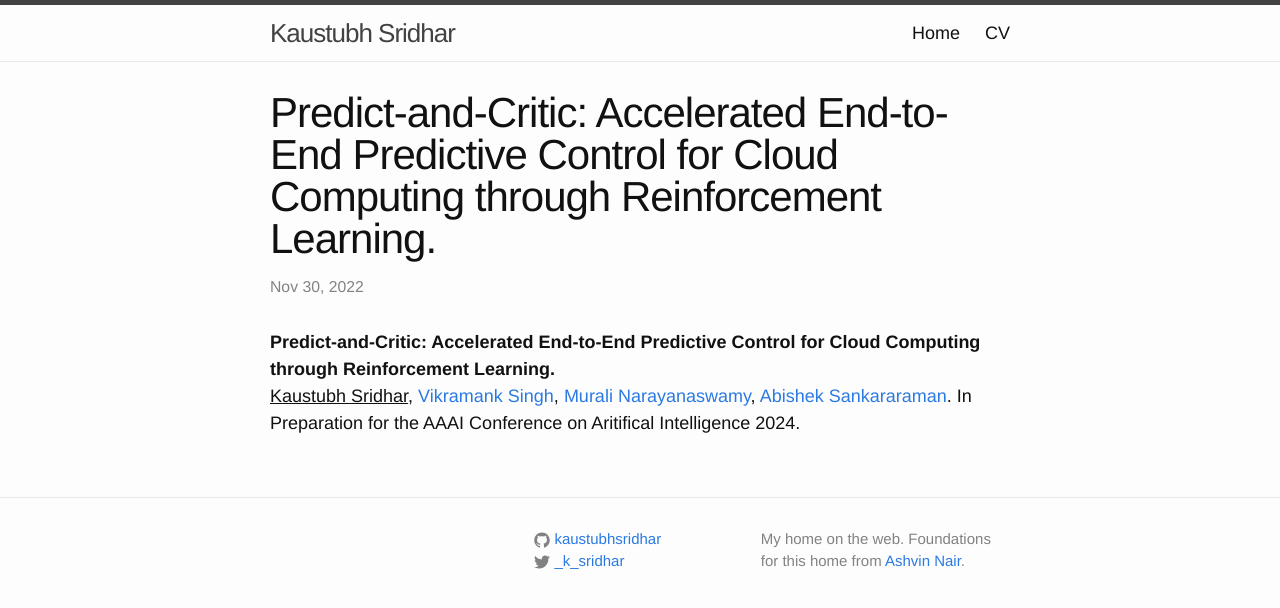
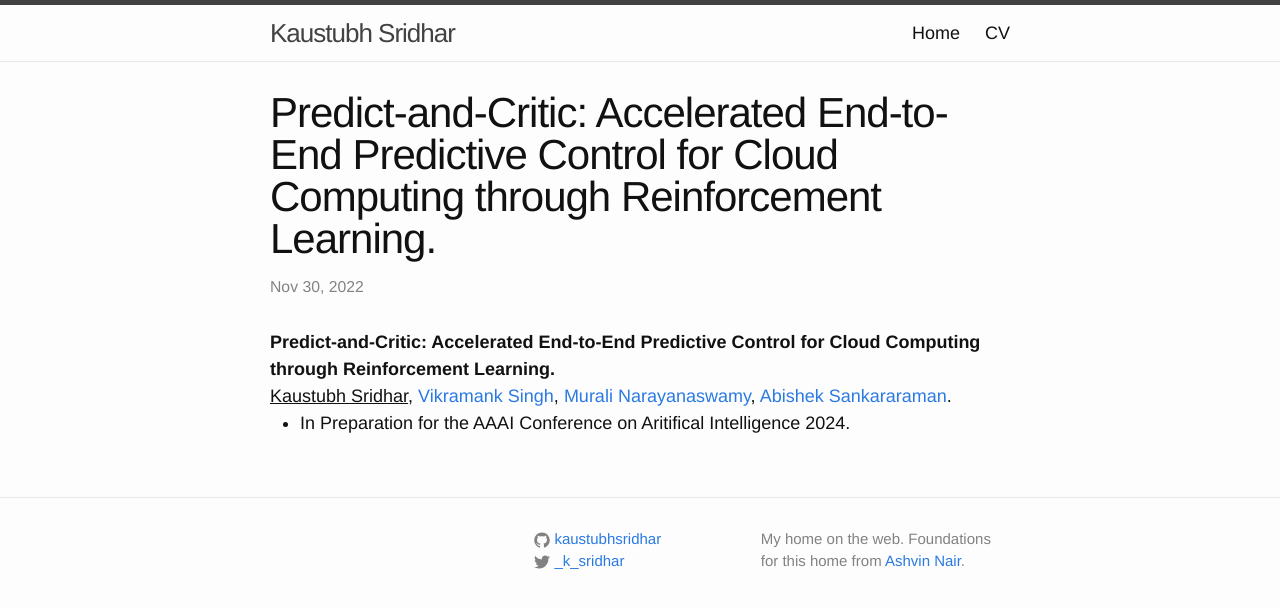
Before and after one commit to kaustubhsridhar/kaustubhsridhar.github.io, a Jekyll site: the page built from _posts/2022-11-30-PredictAndCritic.md, in a window 1280 px wide. Shown: the top 608 px of the page. Built offline with Jekyll 4.4.1, drawn with Linux system fonts in a browser that asks for light colours; comment, search, counter and statistics services are not loaded.

```diff
--- a/_posts/2022-11-30-PredictAndCritic.md
+++ b/_posts/2022-11-30-PredictAndCritic.md
@@ -1,7 +1,7 @@
 ---
 layout: research
 title:  "Predict-and-Critic: Accelerated End-to-End Predictive Control for Cloud Computing through Reinforcement Learning."
-rinfo: <u>Kaustubh Sridhar</u>, <a href="https://www.linkedin.com/in/vikramanksingh/">Vikramank Singh</a>, <a href="https://sites.google.com/site/muralibalki">Murali Narayanaswamy</a>, <a href="https://abishek90.github.io/">Abishek Sankararaman</a>. In Preparation for the AAAI Conference on Aritifical Intelligence 2024.
+rinfo: <u>Kaustubh Sridhar</u>, <a href="https://www.linkedin.com/in/vikramanksingh/">Vikramank Singh</a>, <a href="https://sites.google.com/site/muralibalki">Murali Narayanaswamy</a>, <a href="https://abishek90.github.io/">Abishek Sankararaman</a>. <ul><li>In Preparation for the AAAI Conference on Aritifical Intelligence 2024.</li></ul>
 pdf: https://arxiv.org/abs/2212.01348
 date:   2022-11-30 22:00:00
 types: []
```
